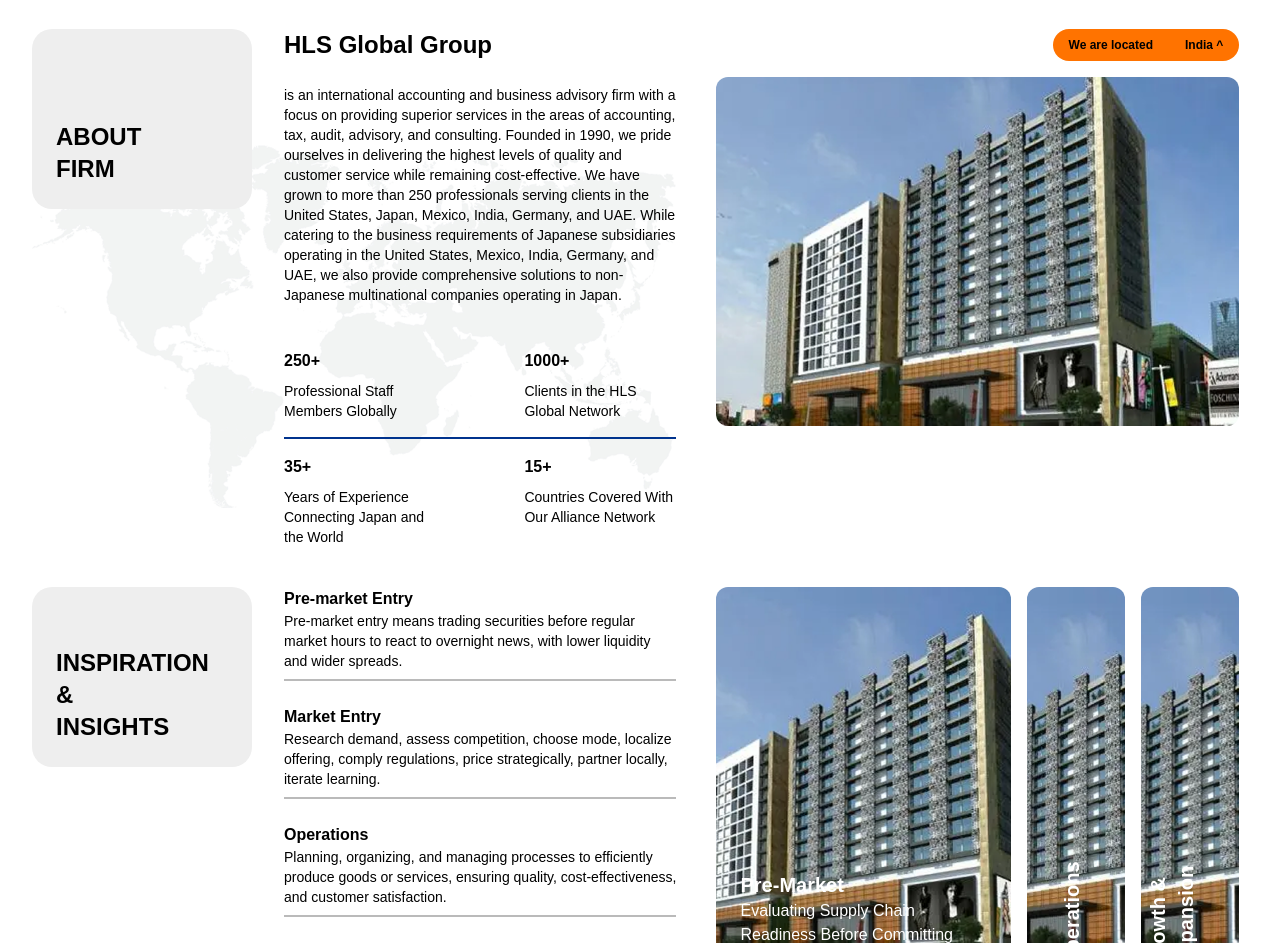
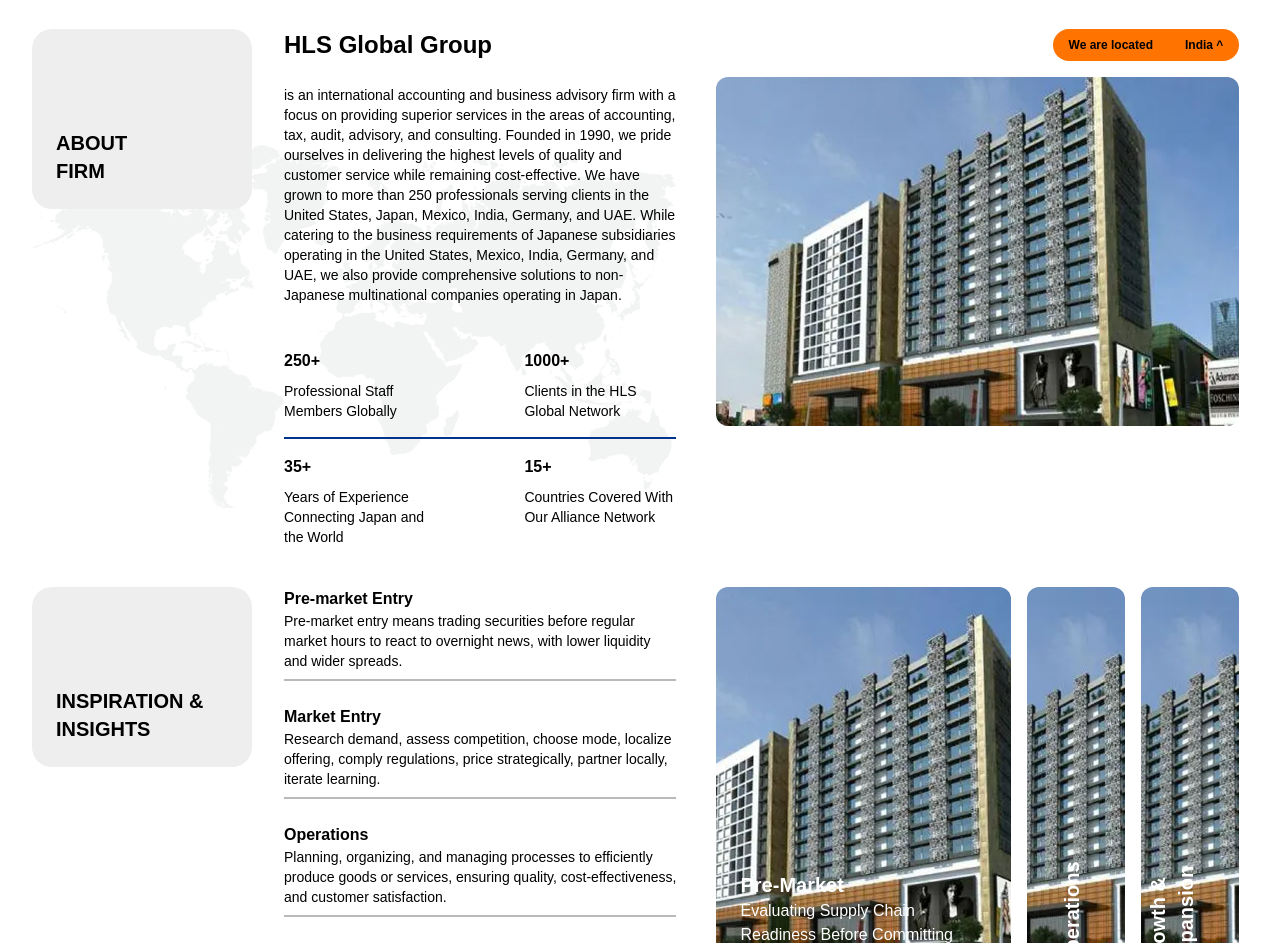
Before and after one commit to sharma24harshit/harshit-design-dot-assign, a Next.js app: page / in a window 1280 px wide. Shown: the part 1140-2083 px from the top of the page. Built offline with nearby package versions, Linux system fonts and the light colour scheme.

Commit message:
about and insights section responsiveness added

```diff
--- a/components/About.jsx
+++ b/components/About.jsx
@@ -6,18 +6,11 @@
     return (
         <section className='w-full mt-20'>
             <div className='max-w-[1820px]mx-auto px-4 md:px-8'>
-            {/* <Image
-                        className='mx-auto'
-                            src="/map.png"
-                            alt="map Image"
-                            width={550}
-                            height={100}
-                            priority
-                        /> */}
+
                 <div className='grid grid-cols-1 lg:grid-cols-[53%_43%] gap-10 items-start'>
                     <div className="grid grid-cols-1 lg:grid-cols-[220px_1fr] gap-8 items-start bg-[url('/map.png')] bg-no-repeat bg-center bg-contain">
                     <div className='w-full lg:h-[180px] rounded-[20px] flex items-end justify-start text-left p-4 lg:p-6 bg-[#EEEEEE]'>
-                        <p className='font-semibold uppercase text-lg md:text-xl lg:text-2xl'>
+                        <p className='font-semibold uppercase text-lg md:text-xl lg:text-xl'>
                             About <br className='hidden lg:block'/>FIRM
                         </p>
                     </div>
--- a/components/Insights.jsx
+++ b/components/Insights.jsx
@@ -32,15 +32,15 @@
 const mapIndex = [0,0,1,2]
 
     return (
-        <section className='w-full mt-20 lg:mt-10 mb-10'>
+        <section className='w-full mt-20 lg:mt-10 2xl:mt-30 mb-10'>
             <div className='max-w-[1820px]mx-auto px-4 md:px-8'>
 
                 <div className='grid grid-cols-1 lg:grid-cols-[53%_43%] gap-10 items-start'>
                     <div className="grid grid-cols-1 lg:grid-cols-[220px_1fr] gap-8 items-start">
                         <div className='w-full lg:h-[180px] rounded-[20px] flex items-end justify-start text-left p-4 lg:p-6 bg-[#EEEEEE]'>
-                            <p className='font-semibold text-lg md:text-xl lg:text-2xl uppercase'>
+                            <p className='font-semibold text-lg md:text-xl lg:text-xl uppercase'>
                                 INSPIRATION &
-                                <br className='hidden lg:block'/>INSIGHTS
+                                <br className='hidden lg:block'/> INSIGHTS
                             </p>
                         </div>
 
```
